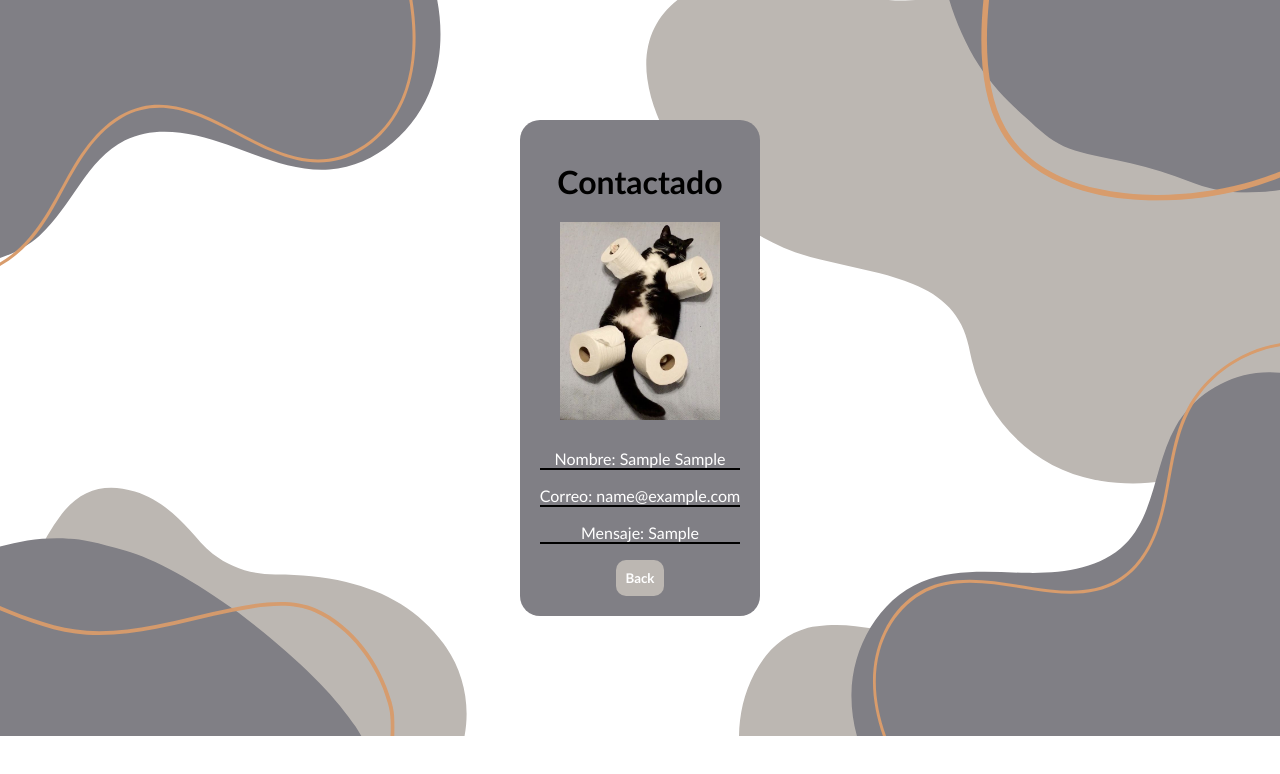
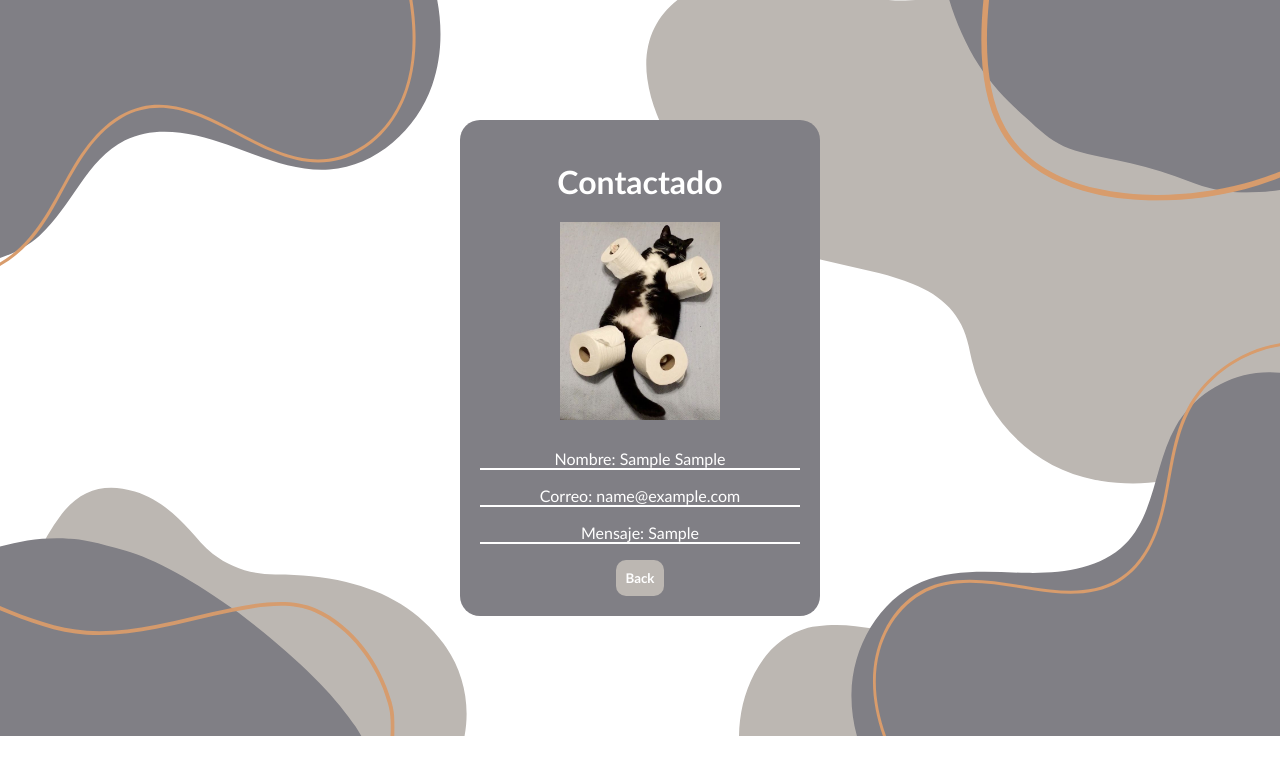
Before and after one commit to SamMidnight03/Formulario-de-Contacto, a React (Vite) app: page / in a window 1280 px wide. Both pictures are taken after typing "Sample", "Sample", "name@example.com", "Sample" into the empty fields and a click on the input "submit". Shown: the top 774 px of the page. Built offline with nearby package versions, Linux system fonts and the light colour scheme.

Commit message:
cuarto commit

```diff
--- a/src/App.css
+++ b/src/App.css
@@ -1,5 +1,7 @@
 *{
   font-family: 'Gill Sans', 'Gill Sans MT', Calibri, 'Trebuchet MS', sans-serif;
+  color: white;
+
 }
 
 body{
@@ -18,27 +20,35 @@ form{
   background-color: #807f85;
   border-radius: 20px;
   padding: 10px;
+  max-width: 20rem;
+  width: 100%;
+
 }
 
 label{
   display: flex;
   flex-direction: column;
+  padding-top: 10px;
 }
 
 input[type= "submit"]{
   padding: 10px;
-  color: white;
   font-weight: bold;
   background-color: #bcb7b2;
   border: 0px;
   border-radius: 10px;
 }
 
+input[type= "submit"]:hover{
+  background-color: bisque;
+  transition: 1s;
+}
+
 input, textarea{
   outline: none;
   background-color: #807f85;
   border: 0px;
-  border-bottom: 2px solid black;
+  border-bottom: 2px solid white;
 
 }
 
@@ -53,7 +63,8 @@ input, textarea{
   padding: 20px;
   border-radius: 20px;
   text-align: center;
-  max-width: 40rem;
+  max-width: 20rem;
+  width: 100%;
   animation: girar 1.5s ease-out;
 }
 
@@ -66,7 +77,7 @@ input, textarea{
 }
 
 #info p{
-  border-bottom: 2px solid black;
+  border-bottom: 2px solid white;
   color: white;
 }
 
--- a/src/App.jsx
+++ b/src/App.jsx
@@ -20,7 +20,7 @@ function App() {
       <div id="Tarjeta">
         <h1>Contactado</h1>
         <div>
-          <img src="./public\gatoxd.jpg" alt="gato" id="GatoXd" />
+          <img src="/public\gatoxd.jpg" alt="gato" id="GatoXd" />
           <div id="info">
             <p>Nombre: {nombre} {apellido}</p>
             <p>Correo: {correo}</p>
```
